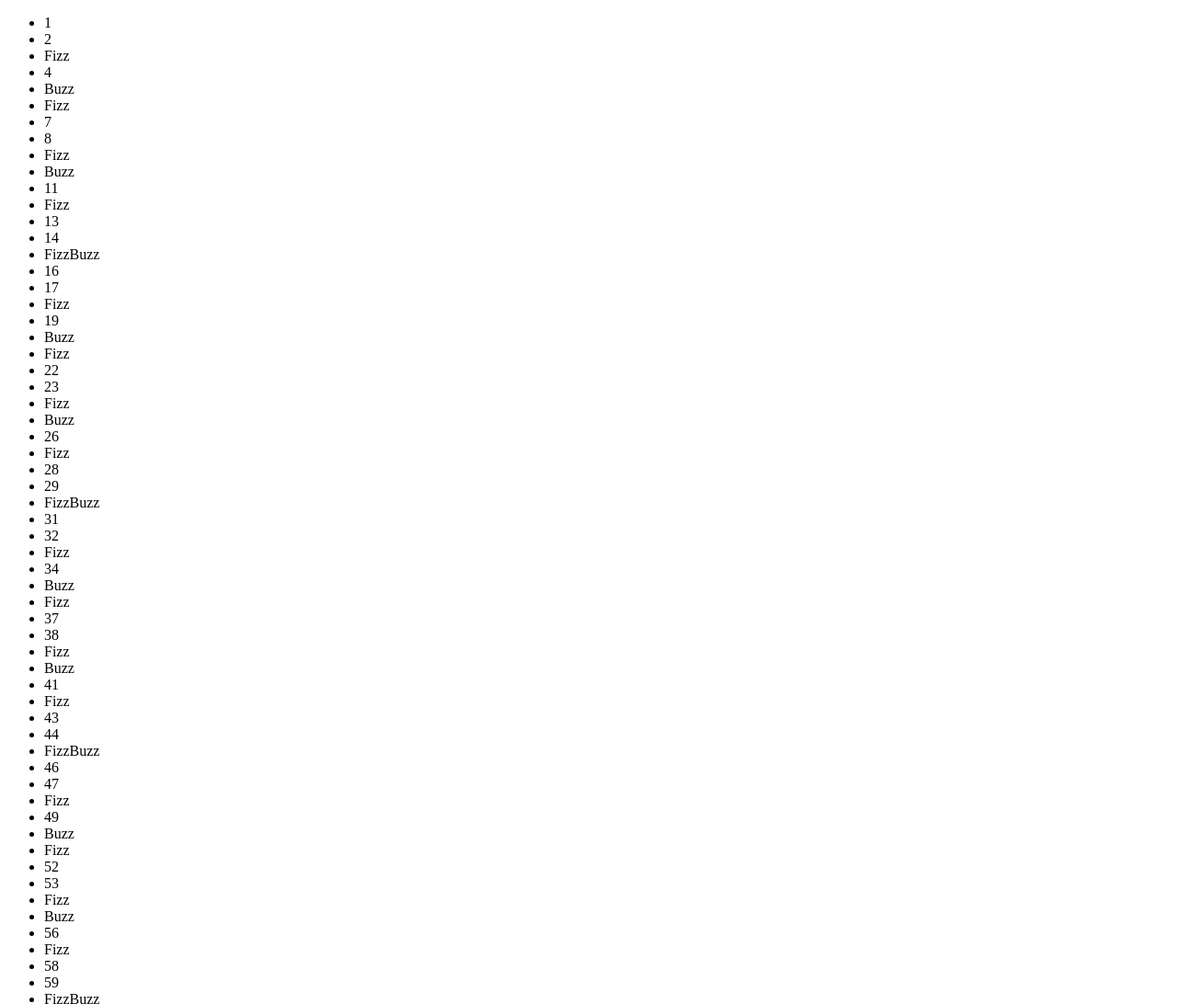
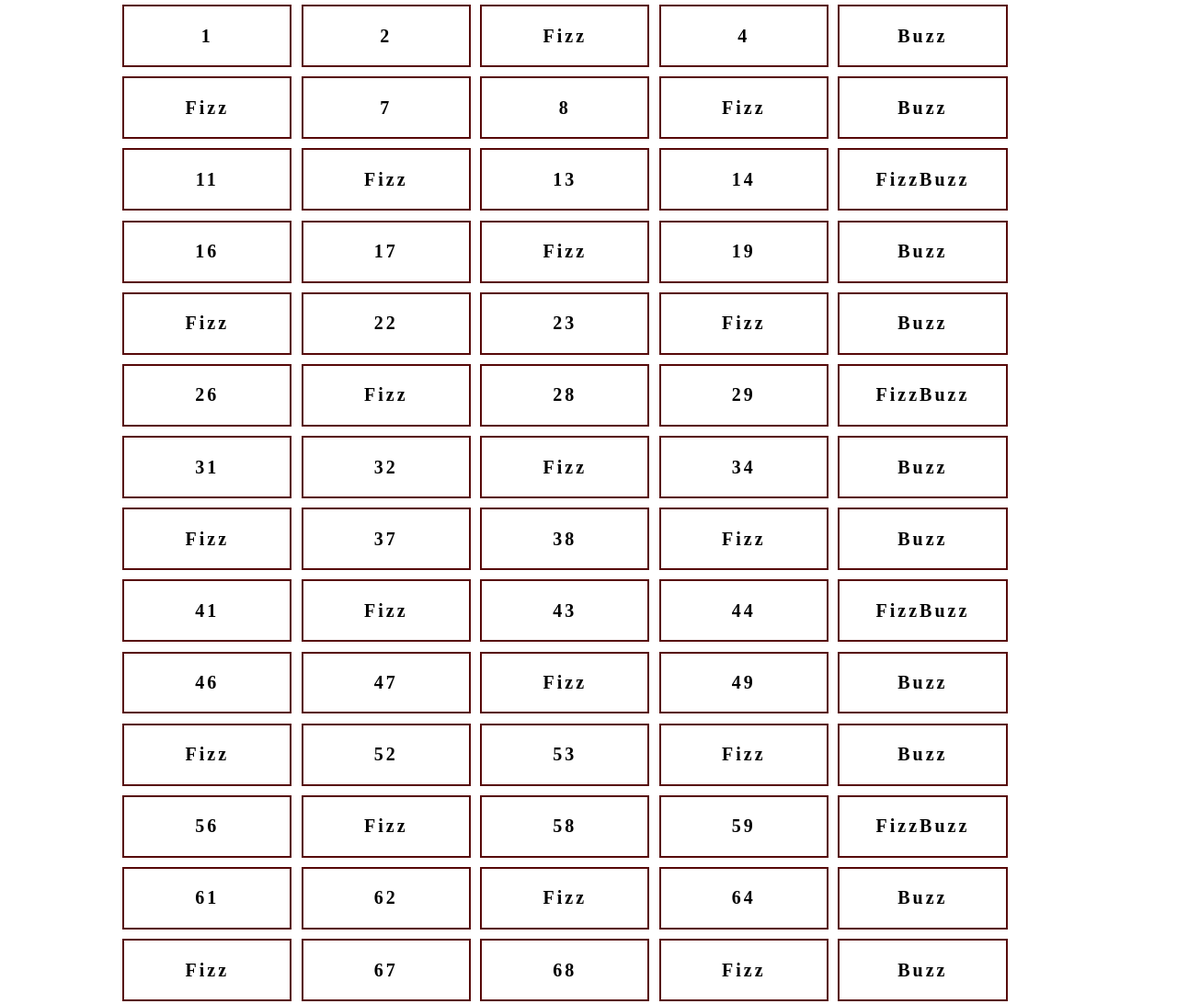
Before and after one commit to Paolo-Fiaschi/js-fizzbuzz, a plain HTML site: page index.html in a window 1280 px wide. Shown: the top 1092 px of the page at 92% size. Drawn offline with Linux system fonts and the light colour scheme.

Commit message:
modifiche css

```diff
--- a/index.html
+++ b/index.html
@@ -3,12 +3,16 @@
 <head>
     <meta charset="UTF-8">
     <meta name="viewport" content="width=device-width, initial-scale=1.0">
+    <link rel="stylesheet" href="style.css">
     <title>FizzBuzz</title>
 </head>
 <body>
 
-    <ul id="lista">
-    </ul>
+    <div id="container">
+        <ul id="lista">
+
+        </ul>
+    </div>
     <script src=main.js></script>
 </body>
 </html>
--- a/main.js
+++ b/main.js
@@ -41,6 +41,5 @@ for (var i = 1; i <= 100; i++) {
 
     console.log(result);
 
-    // i = document.getElementById("lista").innerHTML;
     document.getElementById("lista").innerHTML = stamp + "<li>" + result + "</li>";
   }
--- /dev/null
+++ b/style.css
@@ -0,0 +1,28 @@
+/* regole generali */
+*{
+  padding: 0%;
+  margin: 0;
+  box-sizing: border-box;
+  list-style-type: none;
+}
+
+#container{
+  width: 80%;
+  margin: auto;
+
+}
+#lista{
+  display: flex;
+  flex-wrap: wrap;
+}
+
+#lista li{
+  margin: 0.5%;
+  padding: 2%;
+  border: 2px solid rgb(87, 8, 8);
+  width: calc(90% / 5);
+  text-align: center;
+  font-size: 20px;
+  letter-spacing: 3px;
+  font-weight: bolder;
+}
```
Also changed, not shown: 1 other file.
